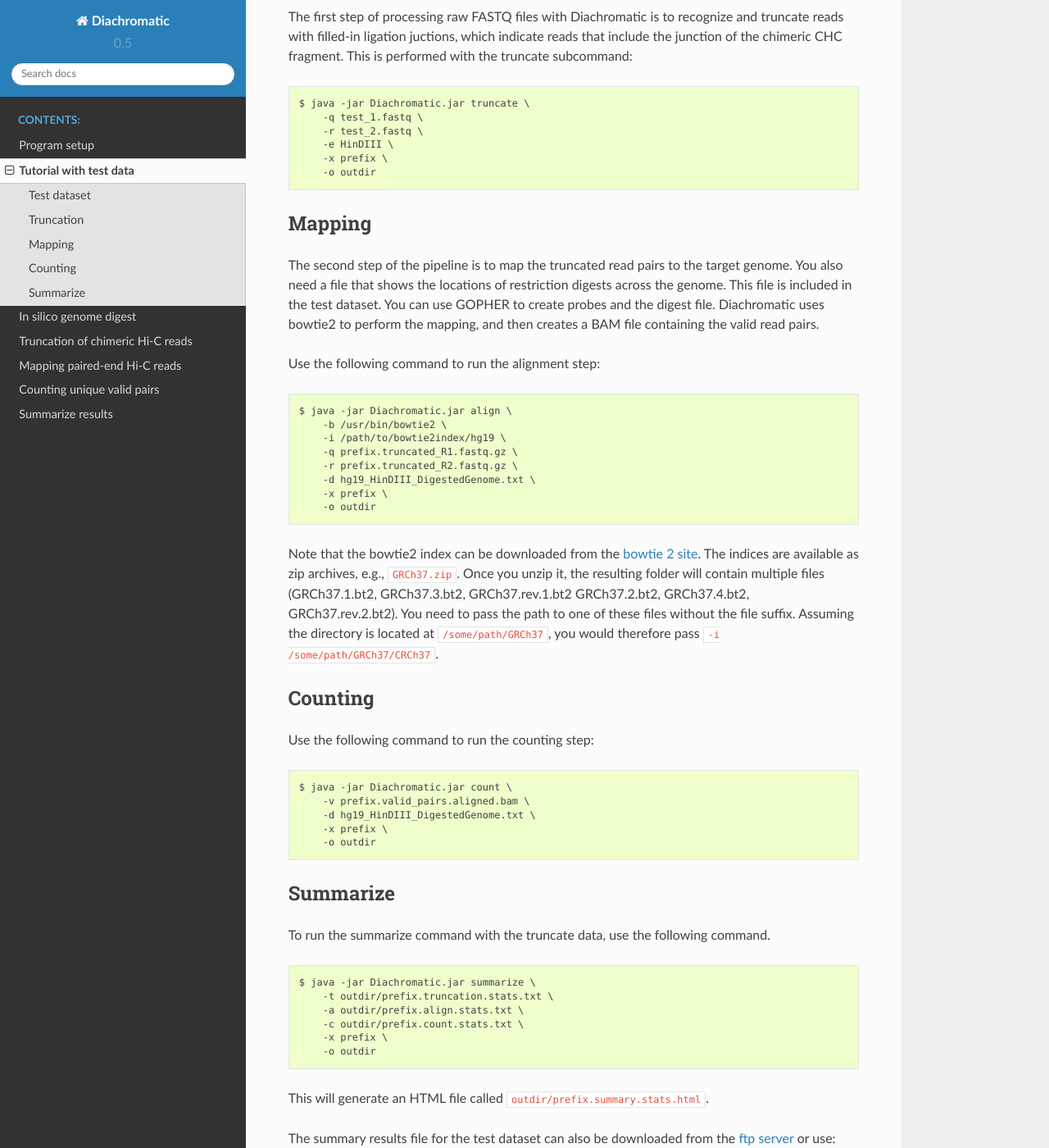
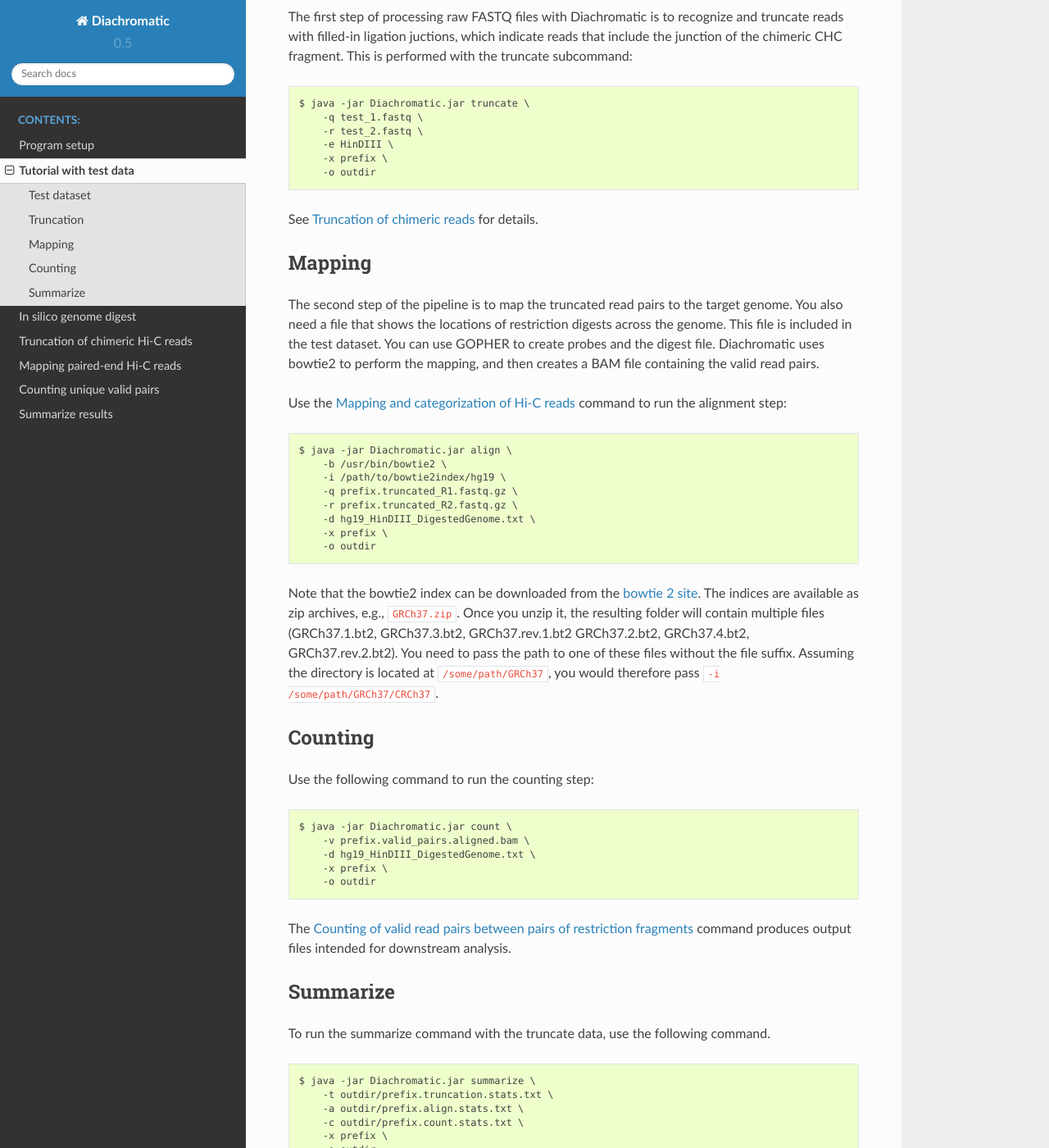
Before and after one commit to TheJacksonLaboratory/diachromatic, a Sphinx documentation site: the page built from docs/tutorial.rst, in a window 1280 px wide and 1400 px high, scrolled down 622 px. Shown: the whole window at 82% size. Built offline with Sphinx 7.4.7 and the Read the Docs theme 2.0.0, drawn with Linux system fonts in a browser that asks for light colours; some of the changed text lies outside the part shown.

Commit message:
documentation

```diff
--- a/docs/count.rst
+++ b/docs/count.rst
@@ -1,3 +1,4 @@
+.. _rstcount:
 
 Counting of valid read pairs between pairs of restriction fragments
 ===================================================================
--- a/docs/index.rst
+++ b/docs/index.rst
@@ -13,7 +13,6 @@
    Counting unique valid pairs <count>
    Summarize results <summarize>
 
-..   Calling SNPs on Hi-C reads <allelspec>
 
 
 Differential Analysis of Chromatin Interactions by Capture (Diachromatic)
--- a/docs/mapping.rst
+++ b/docs/mapping.rst
@@ -1,3 +1,4 @@
+.. _rstmapping:
 
 Mapping and categorization of Hi-C reads
 ========================================
--- a/docs/summarize.rst
+++ b/docs/summarize.rst
@@ -1,3 +1,4 @@
+.. _rstsummarize:
 
 Summarize results
 =================
--- a/docs/truncate.rst
+++ b/docs/truncate.rst
@@ -1,3 +1,4 @@
+.. _rsttruncate:
 
 Truncation of chimeric reads
 ============================
--- a/docs/tutorial.rst
+++ b/docs/tutorial.rst
@@ -35,6 +35,8 @@
 
 .. In practice, only about XXXX percent of the readpairs are truncated.
 
+See :ref:`rsttruncate` for details.
+
 
 Mapping
 ~~~~~~~
@@ -43,7 +45,7 @@
 
 .. If desired, Diachromatic also outputs BAM files with the discarded (arterfactual or unmappable reads).
 
-Use the following command to run the alignment step: ::
+Use the :ref:`rstmapping` command to run the alignment step: ::
 
     $ java -jar Diachromatic.jar align \
         -b /usr/bin/bowtie2 \
@@ -77,6 +79,8 @@
         -o outdir
 
 
+The :ref:`rstcount`  command produces output files intended for downstream analysis.
+
 Summarize
 ~~~~~~~~~
 
@@ -89,7 +93,7 @@
         -x prefix \
         -o outdir
 
-This will generate an HTML file called ``outdir/prefix.summary.stats.html``.
+The :ref:`rstsummarize` command generates an HTML file called ``outdir/prefix.summary.stats.html``.
 
 The summary results file for the test dataset can also be downloaded from the `ftp server <ftp://ftp.jax.org/robinp/Diachromatic/test_dataset/>`_ or use: ::
 
```
